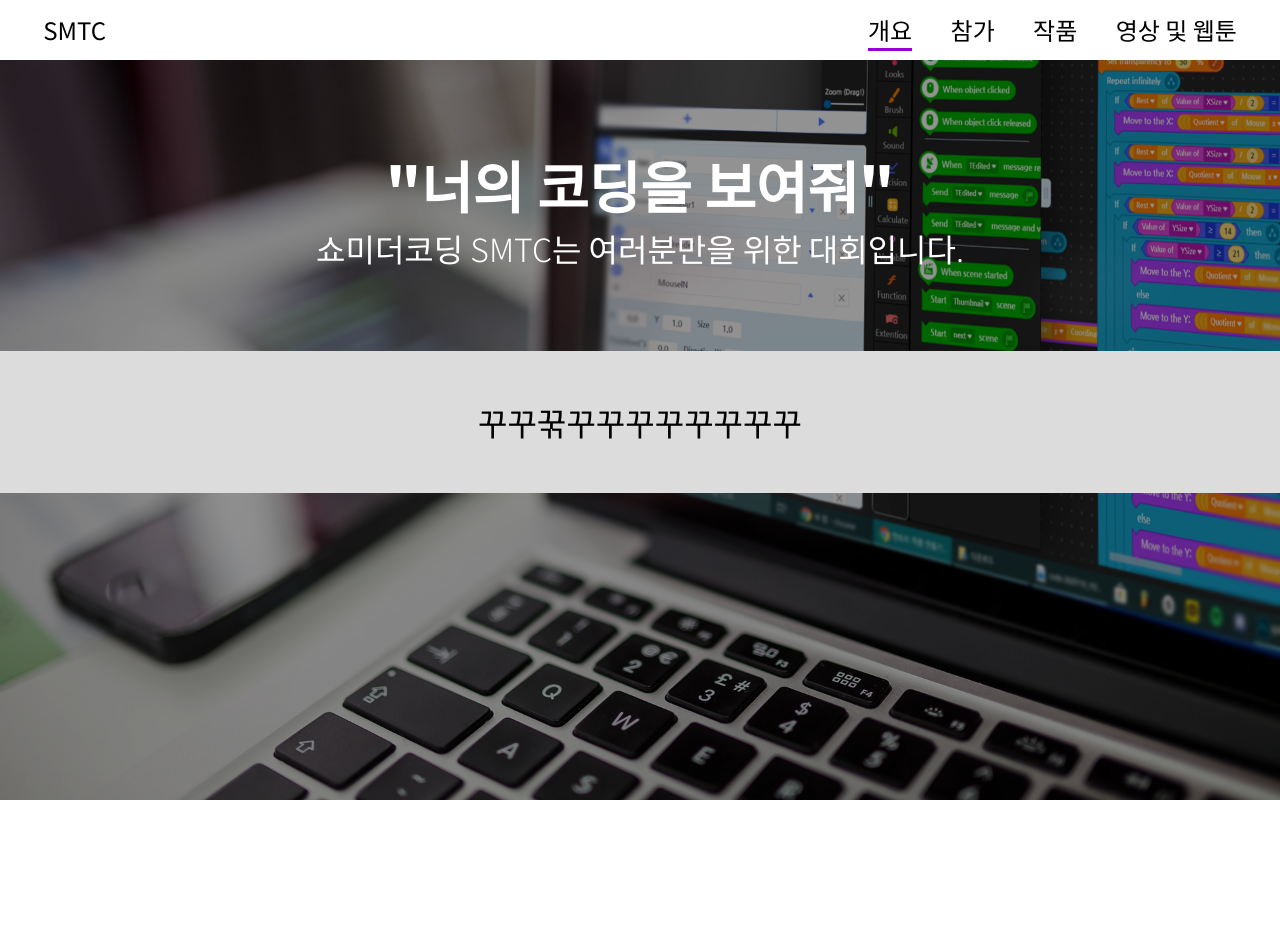
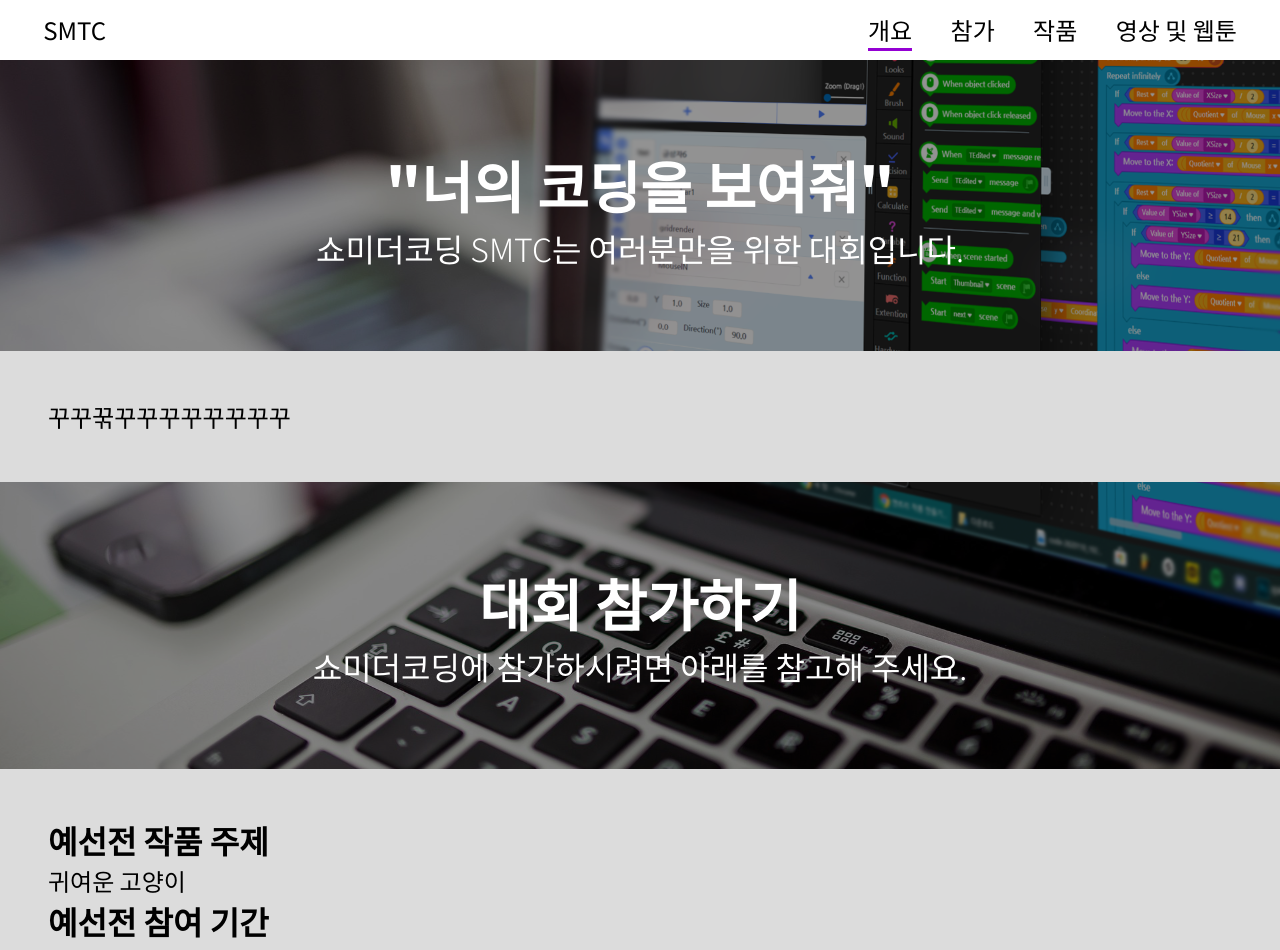
Before and after one commit to gnlow/SMTC, a Vue app: page / in a window 1280 px wide. Shown: the top 950 px of the page. Before the commit the page ends 800 px from the top, so only its background shows below. Built offline with nearby package versions, Linux system fonts and the light colour scheme.

Commit message:
Main의 content 삽입 방식 개선
prop -> slot 방식으로 변경

```diff
--- a/public/index.html
+++ b/public/index.html
@@ -13,7 +13,7 @@
     body {
       margin: 0;
       height: 100%;
-      overflow: hidden;
+      //overflow: hidden;
     }
   </style>
 </head>
--- a/src/App.vue
+++ b/src/App.vue
@@ -7,10 +7,19 @@
       <NavBar :contents="nav"/>
     </nav>
     <div id="main">
-      <Main
-      title='"너의 코딩을 보여줘"'
-      subtitle="쇼미더코딩 SMTC는 여러분만을 위한 대회입니다."
-      content="꾸꾸꾺꾸꾸꾸꾸꾸꾸꾸꾸"/>
+      <Main title='"너의 코딩을 보여줘"' subtitle="쇼미더코딩 SMTC는 여러분만을 위한 대회입니다.">
+        꾸꾸꾺꾸꾸꾸꾸꾸꾸꾸꾸
+      </Main>
+      <Main title='대회 참가하기' subtitle="쇼미더코딩에 참가하시려면 아래를 참고해 주세요.">
+        <h1>예선전 작품 주제</h1>
+        귀여운 고양이
+        <h1>예선전 참여 기간</h1>
+        2019년 01월 01일 ~ 2019년 01월 02일
+        <h1>신청 양식</h1>
+        엔트리 아이디, (한국) 나이, 이메일 주소, 예선 작품 링크, 설명
+        <h1>신청하기</h1>
+        안받습니당ㅋ
+      </Main>
     </div>
   </div>
 </template>
@@ -47,7 +56,7 @@
 </script>
 
 <style lang="scss">
-@import url('https://fonts.googleapis.com/css?family=Noto+Sans+KR:300,400,900&display=swap');
+@import url('https://fonts.googleapis.com/css?family=Noto+Sans+KR:300,400,700,900&display=swap');
 #app {
   font-family: 'Noto Sans KR', sans-serif;
   -webkit-font-smoothing: antialiased;
@@ -58,8 +67,7 @@
 
   background-image: url("./assets/bg_coding.png");
   background-size: 100%;
-
-  height: 100%;
+  background-attachment: fixed;
 }
 #smtc {
   display: inline-block;
--- a/src/components/Main.vue
+++ b/src/components/Main.vue
@@ -9,7 +9,7 @@
       </div>
     </div>
     <div class="content">
-      {{ content }}
+      <slot/>
     </div>
   </div>
 </template>
@@ -27,8 +27,7 @@
     },
     props: {
       title: String,
-      subtitle: String,
-      content: String
+      subtitle: String
     }
   }
 </script>
@@ -57,7 +56,15 @@
   background-color: gainsboro;
 
   font-weight: 400;
+  font-size: 1.5rem;
+  padding: 3rem;
+  text-align: left;
+}
+
+//For slot content
+h1 {
+  font-weight: 700;
   font-size: 2rem;
-  padding: 3rem;
+  margin: 0;
 }
 </style>
```
